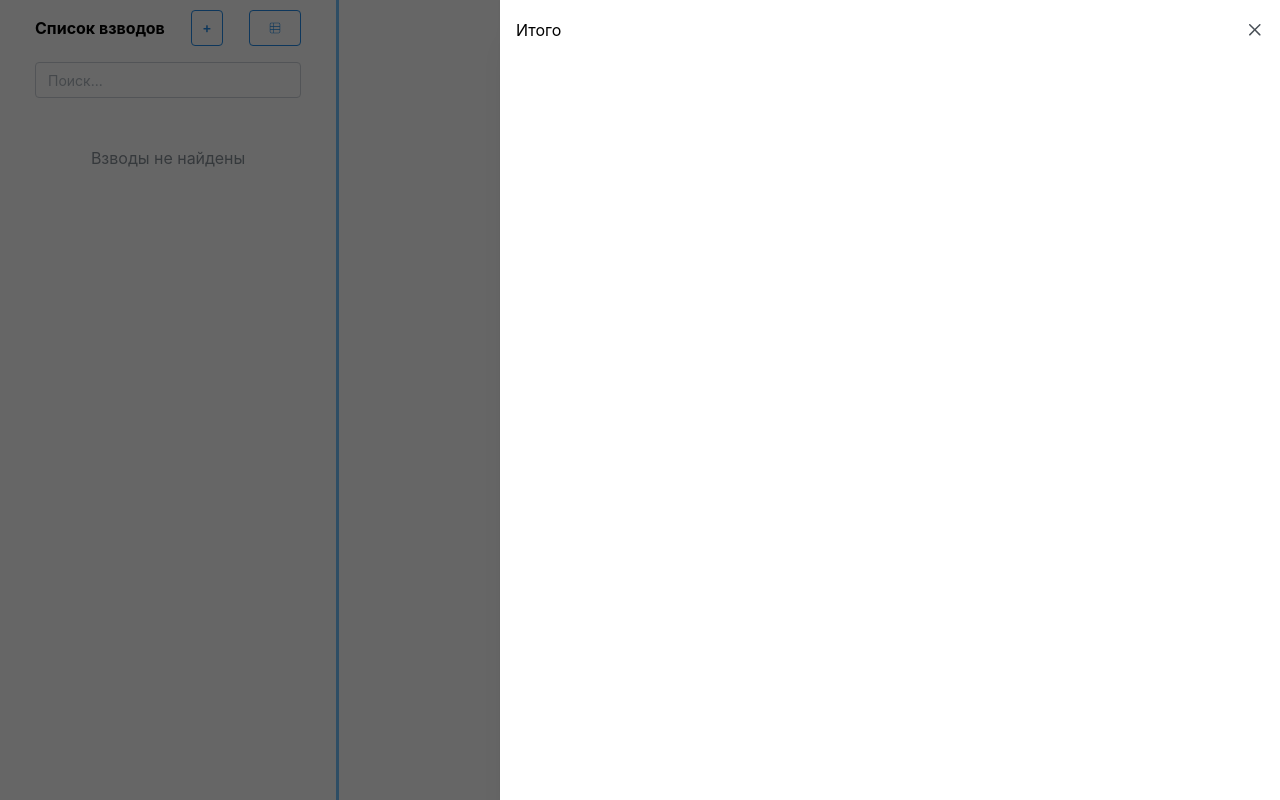
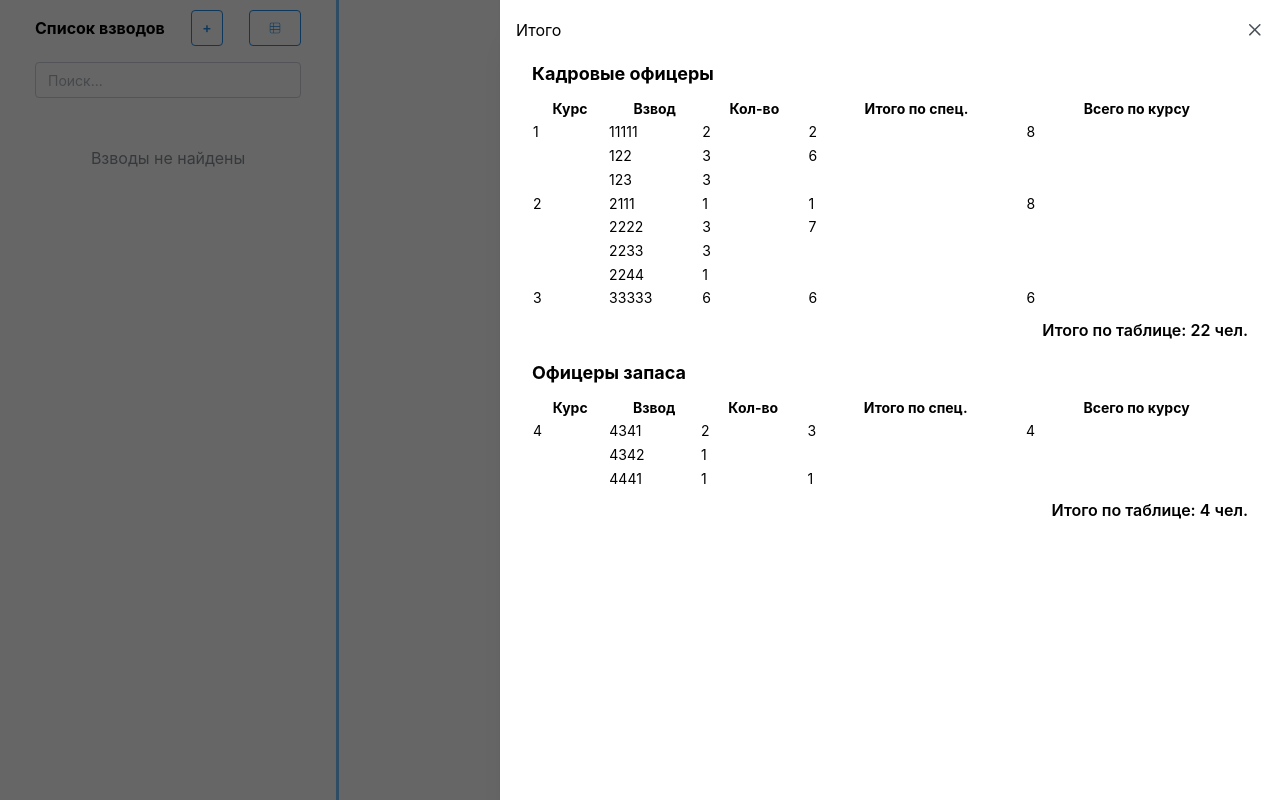
Before and after one commit to Denllar/platoon-list--, a React (Vite) app: page /#/ in a window 1280 px wide. Both pictures are taken after a click on the button 275 px from the left and 28 px from the top of the page. Built offline with nearby package versions, Linux system fonts and the light colour scheme.

Commit message:
add table in drawer

```diff
--- a/db/platoon.json
+++ b/db/platoon.json
@@ -1,17 +1,57 @@
 [
   {
-    "id": "17609603746811",
+    "id": "1761545310685422",
     "number": "11111",
     "type": "Кадровые офицеры"
   },
   {
-    "id": "1760960374724422",
+    "id": "1761545310703851",
+    "number": "2222",
+    "type": "Кадровые офицеры"
+  },
+  {
+    "id": "1761545310738656",
     "number": "33333",
     "type": "Кадровые офицеры"
   },
   {
-    "id": "1760960385424975",
-    "number": "2222",
-    "type": "Кадровые офицеры"
+    "id": "1761545931295",
+    "type": "Кадровые офицеры",
+    "number": "122"
+  },
+  {
+    "id": "1761545964083",
+    "type": "Кадровые офицеры",
+    "number": "123"
+  },
+  {
+    "id": "1761546146490",
+    "type": "Офицеры запаса",
+    "number": "4341"
+  },
+  {
+    "id": "1761549687035",
+    "type": "Кадровые офицеры",
+    "number": "2233"
+  },
+  {
+    "id": "1761549740685",
+    "type": "Кадровые офицеры",
+    "number": "2244"
+  },
+  {
+    "id": "1761549767154",
+    "type": "Кадровые офицеры",
+    "number": "2111"
+  },
+  {
+    "id": "1761550120206",
+    "type": "Офицеры запаса",
+    "number": "4342"
+  },
+  {
+    "id": "1761550144328",
+    "type": "Офицеры запаса",
+    "number": "4441"
   }
 ]
--- a/db/students.json
+++ b/db/students.json
@@ -1,86 +1,191 @@
 [
   {
-    "id": "1760960374683165",
-    "platoonId": "17609603746811",
+    "id": "1761545310689517",
+    "platoonId": "1761545310685422",
     "fio": "aaaaaaa-english",
     "fieldOfStudy": "AAAA",
     "status": "Зачислен"
   },
   {
-    "id": "1760960374684250",
-    "platoonId": "17609603746811",
+    "id": "1761545310691204",
+    "platoonId": "1761545310685422",
     "fio": "asdfghjk",
     "fieldOfStudy": "ERFGTFHG",
     "status": "Зачислен"
   },
   {
-    "id": "1760960374725432",
-    "platoonId": "1760960374724422",
+    "id": "1761545310705896",
+    "platoonId": "1761545310703851",
     "fio": "ааааа",
     "fieldOfStudy": "АА",
     "status": "Зачислен"
   },
   {
-    "id": "1760960374734384",
-    "platoonId": "1760960374724422",
+    "id": "1761545310715942",
+    "platoonId": "1761545310703851",
     "fio": "аааааа",
     "fieldOfStudy": "АААА",
     "status": "Зачислен"
   },
   {
-    "id": "1760960374743936",
-    "platoonId": "1760960374724422",
+    "id": "1761545310727913",
+    "platoonId": "1761545310703851",
     "fio": "Габбасов Денис Ирекович",
     "fieldOfStudy": "МО-343М",
     "status": "Зачислен"
   },
   {
-    "id": "1760960374754909",
-    "platoonId": "1760960374724422",
+    "id": "1761545310740129",
+    "platoonId": "1761545310738656",
+    "fio": "ааааа",
+    "fieldOfStudy": "АА",
+    "status": "Зачислен"
+  },
+  {
+    "id": "1761545310756191",
+    "platoonId": "1761545310738656",
+    "fio": "аааааа",
+    "fieldOfStudy": "АААА",
+    "status": "Зачислен"
+  },
+  {
+    "id": "1761545310775706",
+    "platoonId": "1761545310738656",
+    "fio": "Габбасов Денис Ирекович",
+    "fieldOfStudy": "МО-343М",
+    "status": "Зачислен"
+  },
+  {
+    "id": "1761545310790510",
+    "platoonId": "1761545310738656",
     "fio": "Габбасов Денис Ирекович Габбасов Денис Ирекович",
     "fieldOfStudy": "ЭАС-414С",
-    "status": "Отстранён"
+    "status": "Переведён"
   },
   {
-    "id": "1760960374765286",
-    "platoonId": "1760960374724422",
+    "id": "1761545310804741",
+    "platoonId": "1761545310738656",
     "fio": "уцуцуц",
     "fieldOfStudy": "ААА",
     "status": "Зачислен"
   },
   {
-    "id": "176096037477527",
-    "platoonId": "1760960374724422",
+    "id": "1761545310818977",
+    "platoonId": "1761545310738656",
     "fio": "aaaaaaa-english",
     "fieldOfStudy": "AAAA",
     "status": "Зачислен"
   },
   {
-    "id": "1760960374786325",
-    "platoonId": "1760960374724422",
+    "id": "1761545310835493",
+    "platoonId": "1761545310738656",
     "fio": "asdfghjk",
     "fieldOfStudy": "ERFGTFHG",
     "status": "Зачислен"
   },
   {
-    "id": "1760960385425155",
-    "platoonId": "1760960385424975",
-    "fio": "ааааа",
-    "fieldOfStudy": "АА",
+    "id": "1761545941860",
+    "platoonId": "1761545931295",
+    "fio": "111",
+    "fieldOfStudy": "11111",
     "status": "Зачислен"
   },
   {
-    "id": "176096038542637",
-    "platoonId": "1760960385424975",
-    "fio": "аааааа",
-    "fieldOfStudy": "АААА",
+    "id": "1761545945252",
+    "platoonId": "1761545931295",
+    "fio": "222",
+    "fieldOfStudy": "22222",
     "status": "Зачислен"
   },
   {
-    "id": "1760960385439237",
-    "platoonId": "1760960385424975",
-    "fio": "Габбасов Денис Ирекович",
-    "fieldOfStudy": "МО-343М",
+    "id": "1761545948176",
+    "platoonId": "1761545931295",
+    "fio": "3333",
+    "fieldOfStudy": "3333333",
+    "status": "Зачислен"
+  },
+  {
+    "id": "1761545967721",
+    "platoonId": "1761545964083",
+    "fio": "1111",
+    "fieldOfStudy": "1111",
+    "status": "Зачислен"
+  },
+  {
+    "id": "1761545969685",
+    "platoonId": "1761545964083",
+    "fio": "11111",
+    "fieldOfStudy": "1111",
+    "status": "Зачислен"
+  },
+  {
+    "id": "1761545973192",
+    "platoonId": "1761545964083",
+    "fio": "222",
+    "fieldOfStudy": "22222222",
+    "status": "Зачислен"
+  },
+  {
+    "id": "1761546152343",
+    "platoonId": "1761546146490",
+    "fio": "111",
+    "fieldOfStudy": "11",
+    "status": "Зачислен"
+  },
+  {
+    "id": "1761546155652",
+    "platoonId": "1761546146490",
+    "fio": "222",
+    "fieldOfStudy": "22222",
+    "status": "Зачислен"
+  },
+  {
+    "id": "1761549690239",
+    "platoonId": "1761549687035",
+    "fio": "111",
+    "fieldOfStudy": "11",
+    "status": "Зачислен"
+  },
+  {
+    "id": "1761549693268",
+    "platoonId": "1761549687035",
+    "fio": "22",
+    "fieldOfStudy": "222",
+    "status": "Зачислен"
+  },
+  {
+    "id": "1761549695593",
+    "platoonId": "1761549687035",
+    "fio": "333",
+    "fieldOfStudy": "3333",
+    "status": "Зачислен"
+  },
+  {
+    "id": "1761549743082",
+    "platoonId": "1761549740685",
+    "fio": "111",
+    "fieldOfStudy": "111",
+    "status": "Зачислен"
+  },
+  {
+    "id": "1761549769779",
+    "platoonId": "1761549767154",
+    "fio": "1111",
+    "fieldOfStudy": "111",
+    "status": "Зачислен"
+  },
+  {
+    "id": "1761550126045",
+    "platoonId": "1761550120206",
+    "fio": "1111",
+    "fieldOfStudy": "1111",
+    "status": "Зачислен"
+  },
+  {
+    "id": "1761550148761",
+    "platoonId": "1761550144328",
+    "fio": "111",
+    "fieldOfStudy": "1111",
     "status": "Зачислен"
   }
 ]
--- /dev/null
+++ b/src/components/DrawerTable.jsx
@@ -0,0 +1,145 @@
+import { Drawer, Table, Text, ScrollArea, Stack } from '@mantine/core';
+import platoons from '../../db/platoon.json';
+import students from '../../db/students.json';
+
+/* ---------- helpers ---------- */
+const enrolled = (id) =>
+  students.filter((s) => s.platoonId === id && s.status === 'Зачислен').length;
+
+const courseAndSpec = (num) => {
+  const str = num.toString().padStart(2, '0');
+  return {
+    course: str[0],
+    spec: str[1] // Берем только вторую цифру как специальность для группировки
+  };
+};
+
+/* ---------- build data ---------- */
+function buildTables() {
+  const base = {}; // base[тип][курс][spec] = { platoons:[], totalSpec }
+
+  platoons.forEach((p) => {
+    const { course, spec } = courseAndSpec(p.number);
+    const qty = enrolled(p.id);
+    const t = p.type;
+
+    base[t] ??= {};
+    base[t][course] ??= {};
+    base[t][course][spec] ??= { totalSpec: 0, platoons: [] };
+
+    base[t][course][spec].totalSpec += qty;
+    base[t][course][spec].platoons.push({ number: p.number, qty });
+  });
+
+  /* сортируем внутри специальности по полному номеру */
+  Object.keys(base).forEach((t) =>
+    Object.keys(base[t]).forEach((cr) =>
+      Object.keys(base[t][cr]).forEach((sp) => {
+        base[t][cr][sp].platoons.sort((a, b) =>
+          a.number.toString().padStart(5, '0').localeCompare(b.number.toString().padStart(5, '0'))
+        );
+      })
+    )
+  );
+
+  /* готовим массив для отрисовки */
+  return ['Кадровые офицеры', 'Офицеры запаса', 'Солдаты запаса']
+    .map((title) => {
+      const courseMap = base[title] || {};
+      const courses = Object.keys(courseMap).sort((a, b) => a - b);
+
+      let grandTotal = 0;
+      const rows = [];
+
+      courses.forEach((cr) => {
+        const specMap = courseMap[cr];
+        const specs = Object.keys(specMap).sort((a, b) => a - b);
+
+        // Сначала вычисляем общую сумму по курсу
+        let courseTotal = 0;
+        specs.forEach((sp) => {
+          courseTotal += specMap[sp].totalSpec;
+        });
+
+        // Затем формируем строки
+        specs.forEach((sp, specIdx) => {
+          const { totalSpec, platoons } = specMap[sp];
+
+          platoons.forEach((p, platIdx) => {
+            rows.push({
+              course: specIdx === 0 && platIdx === 0 ? cr : '',
+              platoonNumber: p.number, // Полный номер взвода для отображения
+              qty: p.qty,
+              specTotal: platIdx === 0 ? totalSpec : '', // Итого по специальности
+              courseTotal: specIdx === 0 && platIdx === 0 ? courseTotal : '', // Всего по курсу
+            });
+          });
+        });
+
+        grandTotal += courseTotal;
+      });
+
+      return { title, rows, grandTotal };
+    })
+    .filter((t) => t.rows.length > 0);
+}
+
+/* ---------- component ---------- */
+export default function DrawerTable({ openedDrawer, drawer }) {
+  const tables = buildTables();
+
+  return (
+    <Drawer
+      opened={openedDrawer}
+      onClose={drawer.close}
+      position="right"
+      title="Итого"
+      size="xl"
+    >
+      <ScrollArea style={{ height: '100%' }} px="md" pb="xl">
+        <Stack spacing="xl">
+          {tables.map(({ title, rows, grandTotal }) => (
+            <div key={title}>
+              <Text fw={700} size="lg" mb={8}>{title}</Text>
+              <Table
+                fontSize="sm"
+                striped
+                highlightOnHover
+                withBorder
+                withColumnBorders
+                styles={{
+                  td: { textAlign: 'center' },
+                  th: { textAlign: 'center' }
+                }}
+              >
+                <thead>
+                  <tr>
+                    <th>Курс</th>
+                    <th>Взвод</th>
+                    <th>Кол-во</th>
+                    <th>Итого по спец.</th>
+                    <th>Всего по курсу</th>
+                  </tr>
+                </thead>
+                <tbody>
+                  {rows.map((r, i) => (
+                    <tr key={i}>
+                      <td>{r.course}</td>
+                      <td>{r.platoonNumber}</td>
+                      <td>{r.qty}</td>
+                      <td>{r.specTotal}</td>
+                      <td>{r.courseTotal}</td>
+                    </tr>
+                  ))}
+                </tbody>
+              </Table>
+              <Text align="right" mt={8} fw={600}>
+                Итого по таблице: {grandTotal} чел.
+              </Text>
+            </div>
+          ))}
+        </Stack>
+      </ScrollArea>
+    </Drawer>
+  );
+}
--- a/src/components/PlatoonList.jsx
+++ b/src/components/PlatoonList.jsx
@@ -7,6 +7,7 @@ import { CiViewTable } from "react-icons/ci";
 import PlatoonAddModal from "./PlatoonCreateModal";
 import { TYPE_PLATOONS } from "../consts";
 import useGetPlatoons from "../hooks/useGetPlatoons";
+import DrawerTable from "./DrawerTable";
 
 export default function PlatoonList() {
     const { id } = useParams();
@@ -115,15 +116,10 @@ export default function PlatoonList() {
                 setEditPlatoon={setEditPlatoon}
             />
 
-            <Drawer
-                opened={openedDrawer}
-                onClose={drawer.close}
-                position="right"
-                title="Итого"
-                size={'xl'}
-            >
-
-            </Drawer>
+            <DrawerTable
+                openedDrawer={openedDrawer}
+                drawer={drawer}
+            />
         </Stack >
     );
 }
```
